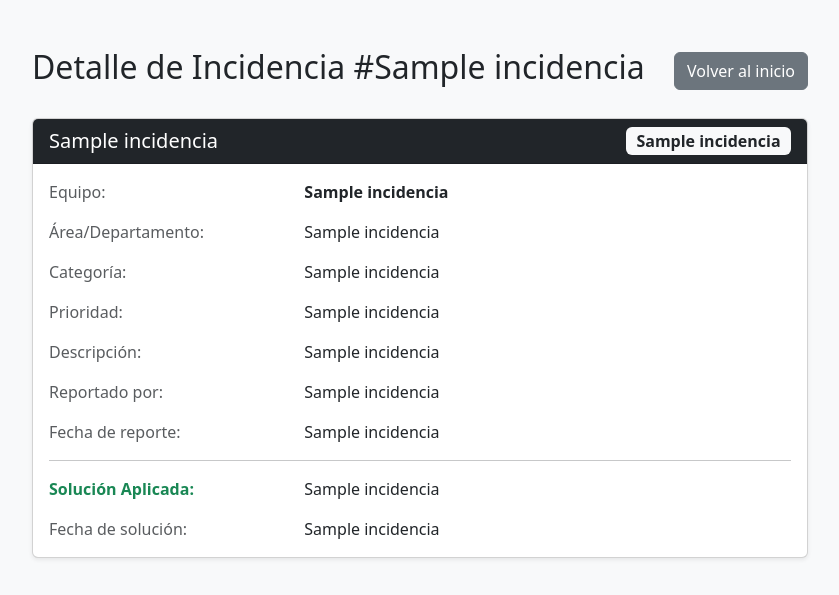
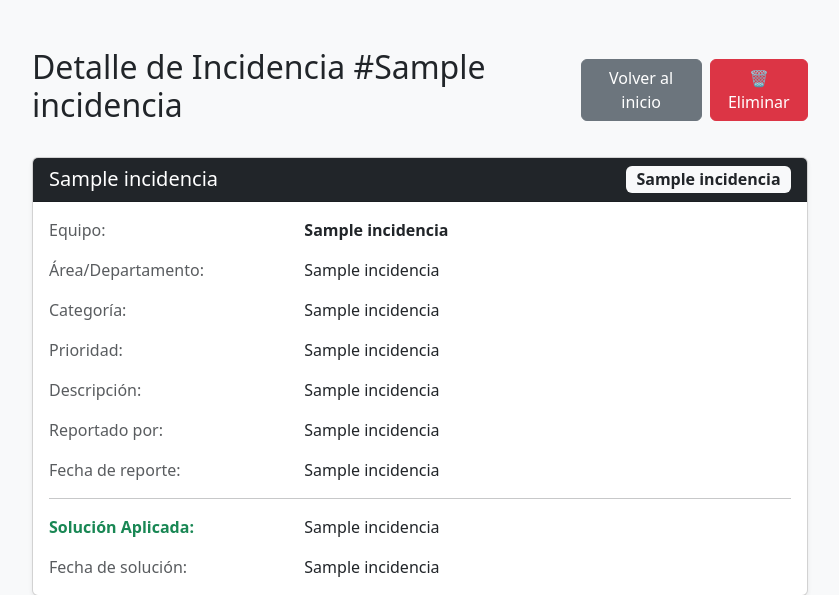
Before and after one commit to zayfer-ux/Localdesk-lite, a Flask app: template templates/detalle.html in a window 1280 px wide. Shown: the top 595 px of the page, without its empty margins (220-1059 px from the left). Run offline with Flask 3, Linux system fonts and the light colour scheme; the template is opened without the code that fills it: most values are stand-ins (such as "Sample title", 1, 10 or a date in 2020).

Commit message:
feat: agregar el boton de eliminar registro con alerta

```diff
--- a/app.py
+++ b/app.py
@@ -108,5 +108,17 @@ def resolver_incidencia(id):
 
     return redirect(url_for('ver_detalle', id=id))
 
+# Ruta 6: Eliminar registro
+@app.route('/eliminar/<int:id>', methods=['POST'])
+def eliminar_incidencia(id):
+    try:
+        cliente = libsql_client.create_client_sync(url=url, auth_token=token)
+        cliente.execute("DELETE FROM incidencias WHERE id = ?", (id,))
+        cliente.close()
+    except Exception as e:
+        print(f"Error al eliminar incidencia: {e}")
+
+    return redirect(url_for('inicio'))
+
 if __name__ == '__main__':
     app.run(debug=True)
--- a/templates/detalle.html
+++ b/templates/detalle.html
@@ -12,7 +12,14 @@
     <div class="container mt-5" style="max-width: 800px;">
         <div class="d-flex justify-content-between align-items-center mb-4">
             <h2>Detalle de Incidencia #{{ incidencia[0] }}</h2>
-            <a href="/" class="btn btn-secondary">Volver al inicio</a>
+            <div class="d-flex gap-2">
+                <a href="/" class="btn btn-secondary">Volver al inicio</a>
+                <!-- Botón de Eliminar con confirmación -->
+                <form action="/eliminar/{{ incidencia[0] }}" method="POST"
+                    onsubmit="return confirm('⚠️ ¿Estás completamente seguro de eliminar esta incidencia? Esta acción no se puede deshacer.');">
+                    <button type="submit" class="btn btn-danger">🗑️ Eliminar</button>
+                </form>
+            </div>
         </div>
 
         <div class="card shadow-sm mb-4">
@@ -50,7 +57,6 @@
                     <div class="col-sm-8">{{ incidencia[10] }}</div>
                 </div>
 
-                <!-- Si ESTÁ resuelta, mostrar la solución -->
                 {% if incidencia[9] %}
                 <hr>
                 <div class="row mb-3">
@@ -61,13 +67,10 @@
                     <div class="col-sm-4 text-muted">Fecha de solución:</div>
                     <div class="col-sm-8">{{ incidencia[11] }}</div>
                 </div>
-
-                <!-- Si NO está resuelta, mostrar panel de gestión -->
                 {% else %}
                 <hr>
                 <h5 class="mb-3">Panel de Gestión</h5>
                 <div class="row">
-                    <!-- Cambiar Estado -->
                     <div class="col-md-5 mb-3">
                         <form action="/actualizar_estado/{{ incidencia[0] }}" method="POST" class="d-flex gap-2">
                             <select name="nuevo_estado" class="form-select">
@@ -79,7 +82,6 @@
                             <button type="submit" class="btn btn-warning">Actualizar</button>
                         </form>
                     </div>
-                    <!-- Registrar Solución -->
                     <div class="col-md-7">
                         <form action="/resolver/{{ incidencia[0] }}" method="POST" class="d-flex gap-2">
                             <input type="text" name="solucion" class="form-control"
```
